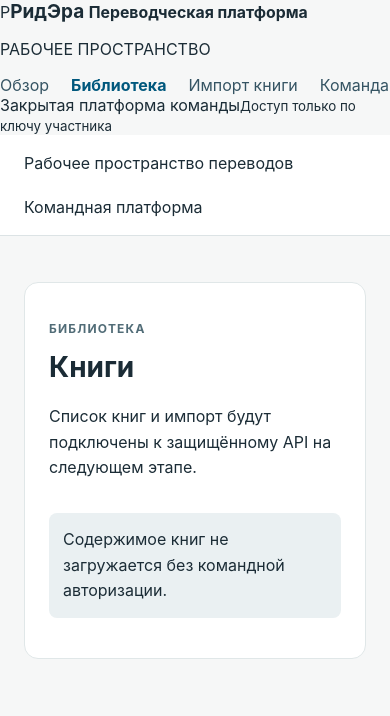
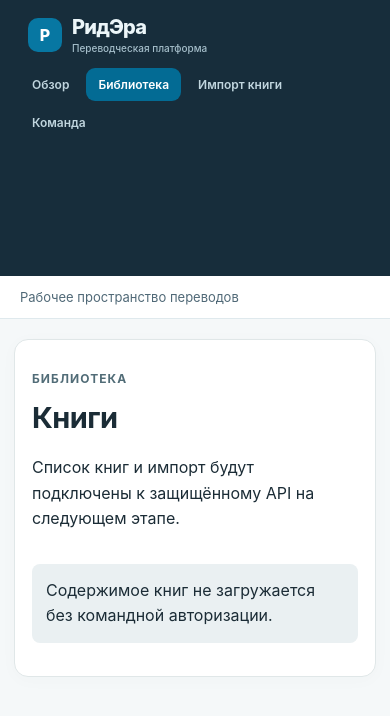
Before and after one commit to Lalalalendia/ararra, a React (Vite) app in the folder web/: page /books in a window 390 px wide. Shown: the top 716 px of the page. Built offline with nearby package versions, Linux system fonts and the light colour scheme.

Commit message:
feat(RE-02): expose import route in ReadEra reference-inspired navigation

```diff
--- a/web/src/app/styles.css
+++ b/web/src/app/styles.css
@@ -1,17 +1,45 @@
-:root { font-family: Inter, system-ui, -apple-system, sans-serif; color: #1b2c36; background: #f6f7f7; font-synthesis: none; }
-* { box-sizing: border-box; }
-body { margin: 0; }
-.shell { min-height: 100vh; }
-.header { background: #fff; border-bottom: 1px solid #dce3e5; display: flex; align-items: center; justify-content: space-between; gap: 24px; padding: 18px max(24px, calc((100vw - 1100px) / 2)); }
-.brand { font-size: 19px; font-weight: 750; }
-.brand span { font-weight: 450; color: #48626d; font-size: 15px; margin-left: 8px; }
-nav { display: flex; gap: 22px; }
-nav a { color: #355463; text-decoration: none; }
-nav a.active { color: #00587d; font-weight: 700; }
-.content { max-width: 1100px; padding: 46px 24px; margin: 0 auto; }
-section { background: #fff; border: 1px solid #e0e7e8; border-radius: 14px; padding: 36px; }
-h1 { font-size: 28px; margin: 10px 0 20px; }
-section p { max-width: 650px; line-height: 1.6; }
-.eyebrow { color: #516c77; font-size: 12px; font-weight: 700; letter-spacing: 0.1em; text-transform: uppercase; }
-.status { background: #eaf0f2; border-radius: 8px; padding: 14px; display: inline-block; }
-@media (max-width: 600px) { .header { padding: 18px 24px; flex-wrap: wrap; } section { padding: 24px; } }
+:root { font-family: Inter,system-ui,-apple-system,sans-serif; color:#1b2c36; background:#f5f8f9; font-synthesis:none; }
+* { box-sizing:border-box; }
+body { margin:0; }
+button,input,select,textarea { font-family:inherit; }
+a { color:#00587d; }
+button:focus-visible,a:focus-visible,input:focus-visible,select:focus-visible,textarea:focus-visible {
+  outline:3px solid #49a3c0; outline-offset:2px;
+}
+.shell { min-height:100vh; display:grid; grid-template-columns:230px minmax(0,1fr); }
+.app-sidebar { background:#172d3b; color:#ecf6f9; min-height:100vh; display:flex; flex-direction:column; padding:25px 15px; }
+.app-brand { display:flex; align-items:center; gap:10px; margin-bottom:45px; padding:0 8px; }
+.app-brand-mark { height:34px; width:34px; display:grid; place-items:center; background:#0777a2; color:#fff; border-radius:10px; font-weight:800; }
+.brand { font-size:20px; font-weight:780; letter-spacing:-.04em; }
+.brand small { display:block; color:#a5beca; font-size:10px; letter-spacing:0; font-weight:500; margin-top:3px; }
+.sidebar-label { margin:0 12px 14px; color:#789baa; font-size:10px; font-weight:750; letter-spacing:.1em; }
+.app-nav { display:grid; gap:7px; }
+.app-nav a { display:block; border-radius:9px; padding:12px 15px; color:#c0d5de; font-size:14px; font-weight:600; text-decoration:none; }
+.app-nav a:hover { background:#294758; color:#fff; }
+.app-nav a.active { background:#036b94; color:white; }
+.sidebar-footer { margin-top:auto; border-top:1px solid #39505b; padding:18px 10px 4px; font-size:12px; color:#b5ccd5; line-height:1.5; }
+.sidebar-footer small { display:block; margin-top:4px; color:#829ca7; font-size:11px; }
+.app-main { min-width:0; }
+.header { background:#fff; border-bottom:1px solid #dfe9ed; display:flex; align-items:center; justify-content:space-between; gap:20px; padding:18px 32px; color:#506977; font-size:13px; }
+.app-header-tag { border:1px solid #d2e5ea; border-radius:20px; padding:6px 11px; color:#346273; background:#f4fafb; }
+.content { width:100%; max-width:1560px; padding:30px 32px 60px; margin:0 auto; }
+.content > section { background:white; border:1px solid #e0e7e8; border-radius:14px; padding:26px; box-shadow:0 3px 18px rgba(37,69,80,.025); }
+h1 { font-size:29px; margin:8px 0 20px; letter-spacing:-.02em; }
+section p { max-width:920px; line-height:1.6; }
+.eyebrow { color:#516c77; font-size:12px; font-weight:700; letter-spacing:.09em; text-transform:uppercase; }
+.status { background:#eaf0f2; border-radius:8px; padding:14px; display:inline-block; }
+@media (max-width:850px) {
+  .shell { grid-template-columns:1fr; }
+  .app-sidebar { min-height:auto; padding:15px 20px; }
+  .app-brand { margin-bottom:14px; }
+  .sidebar-label,.sidebar-footer { display:none; }
+  .app-nav { display:flex; gap:5px; flex-wrap:wrap; }
+  .app-nav a { padding:9px 12px; }
+  .header { padding:13px 20px; }
+  .content { padding:20px 14px 45px; }
+  .content > section { padding:17px; }
+}
+@media (max-width:550px) {
+  .app-header-tag { display:none; }
+  .app-nav a { font-size:12px; }
+}
```
